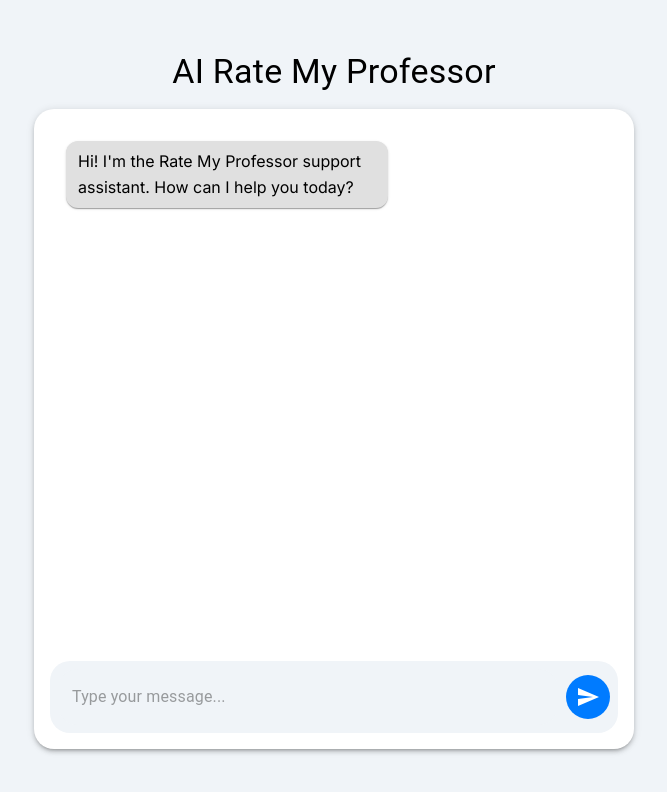
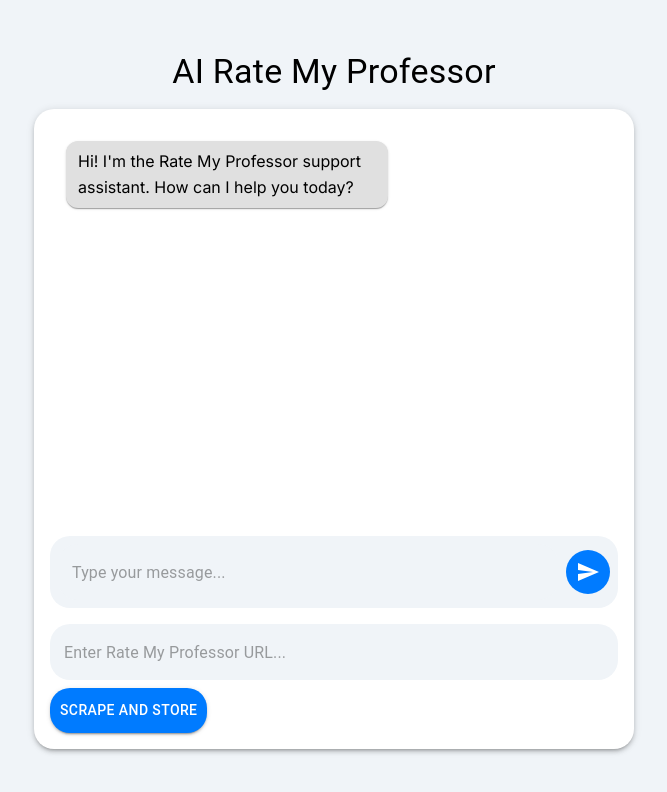
Before and after one commit to ShaunJhingoor/AI-Rate-My-Professor, a Next.js app: page / in a window 1280 px wide. Shown: the top 792 px of the page, without its empty margins (306-973 px from the left). Built offline with nearby package versions, Linux system fonts and the light colour scheme.

Commit message:
link scraping

```diff
--- /dev/null
+++ b/app/api/scraping/route.js
@@ -0,0 +1,84 @@
+// name : div class = NameTitle__Name-dowf0z-0 cfjPUG
+// rating: div class = "RatingValue__Numerator-qw8sqy-2 liyUjw"
+// subject: div class = NameTitle__Title-dowf0z-1 iLYGwn
+// reviews: div class = Comments__StyledComments-dzzyvm-0 gRjWel
+// /pages/api/scraping.js
+//https://www.ratemyprofessors.com/professor/475528
+import axios from 'axios';
+import * as cheerio from 'cheerio';
+import { Pinecone } from "@pinecone-database/pinecone";
+import { OpenAI } from "openai";
+
+// Initialize OpenAI
+const openai = new OpenAI({
+  apiKey: process.env.OPENAI_API_KEY,
+});
+
+// Initialize Pinecone
+const pinecone = new Pinecone({
+  apiKey: process.env.PINECONE_API_KEY,
+});
+const index = pinecone.Index('shaun');
+
+async function processProfessorPage(url) {
+  try {
+    console.log(`Fetching data from URL: ${url}`);
+    const { data } = await axios.get(url);
+    const $ = cheerio.load(data);
+
+    const professorName = $('div.NameTitle__Name-dowf0z-0.cfjPUG').text().trim();
+    const rating = $('div.RatingValue__Numerator-qw8sqy-2.liyUjw').text().trim();
+    const subject = $('div.NameTitle__Title-dowf0z-1.iLYGwn').text().trim();
+    const review = $('div.Comments__StyledComments-dzzyvm-0.gRjWel').map((i, el) => $(el).text().trim()).get().join(' ');
+
+    console.log(`Professor Name: ${professorName}`);
+    console.log(`Rating: ${rating}`);
+    console.log(`Subject: ${subject}`);
+    console.log(`Review: ${review}`);
+
+    const embeddingResponse = await openai.createEmbedding({
+      model: "text-embedding-3-small",
+      input: review,
+    });
+
+    const embedding = embeddingResponse.data[0].embedding;
+
+    console.log(`Embedding: ${embedding}`);
+
+    return {
+      values: embedding,
+      id: professorName,
+      metadata: {
+        rating,
+        subject,
+        review,
+      },
+    };
+  } catch (error) {
+    console.error(`Error processing URL: ${url}`, error);
+    throw new Error(`Failed to process the URL: ${url}`);
+  }
+}
+
+// Export a named function for the POST method
+export async function POST(req, res) {
+  const { url } = await req.json();
+
+  console.log(`Received POST request with URL: ${url}`);
+
+
+    const data = await processProfessorPage(url);
+
+    console.log(`Data to be upserted into Pinecone:`, data);
+
+    await index.upsert({
+      vectors: [data],
+      namespace: "professors",
+    });
+
+    console.log(`Successfully upserted data into Pinecone`);
+
+    return new Response(JSON.stringify({ message: `Scraping successful! Professor: ${data.id}`, success: true }), {
+      status: 200,
+    });
+}
--- a/app/page.js
+++ b/app/page.js
@@ -1,17 +1,18 @@
 "use client";
-import { useState, useEffect, useRef } from "react";
-import { Box, TextField, Paper, Typography, IconButton } from '@mui/material';
+import { useState, useRef } from "react";
+import { Box, TextField, Paper, Typography, IconButton, Button } from '@mui/material';
 import SendIcon from '@mui/icons-material/Send';
 
 export default function Home() {
-  const [messages,setMessages] = useState([
+  const [messages, setMessages] = useState([
     {
       role: "assistant",
       content: "Hi! I'm the Rate My Professor support assistant. How can I help you today?"
     }
-  ])
-  const [message, setMessage] = useState('')
-  const messagesEndRef = useRef(null)
+  ]);
+  const [message, setMessage] = useState('');
+  const [url, setUrl] = useState('');
+  const messagesEndRef = useRef(null);
 
   const sendMessage = async () => {
     if (message.trim()) {
@@ -21,37 +22,44 @@
         { role: 'assistant', content: '' }
       ]);
 
-    setMessage('')
-    const response = fetch('/api/chat', {
+      setMessage('');
+      const response = await fetch('/api/chat', {
         method: 'POST',
         headers: {
           'Content-Type': 'application/json'
         },
-      body: JSON.stringify([...messages, {role: 'user', content: message}]),
-    }).then(async(res) =>{
-      const reader = res.body.getReader()
-      const decoder = new TextDecoder()
+        body: JSON.stringify([...messages, { role: 'user', content: message }]),
+      });
 
-      let result = ''
-      return reader.read().then(function processText({done,value}){
+      // Handle streaming response (as in your original code)...
+    }
+  };
 
-        if (done){
-          return result
+  const handleScrape = async () => {
+    if (url.trim()) {
+      try {
+        const response = await fetch('/api/scraping', {
+          method: 'POST',
+          headers: {
+            'Content-Type': 'application/json',
+          },
+          body: JSON.stringify({ url }),
+        });
+        const result = await response.json();
+        if (result.success) {
+          alert(result.message);
+        } else {
+          alert("Failed to scrape the page.");
         }
-        const text = decoder.decode(value || new Uint8Array(), {stream: true})
-        setMessages((messages) => {
-          let lastMessage = messages[messages.length - 1]
-          let otherMessages = messages.slice(0, messages.length - 1)
-          return [
-            ...otherMessages,
-            {...lastMessage, content: lastMessage.content + text}
-          ]
-        })
-        return reader.read().then(processText)
-      })
-    })
+      } catch (error) {
+        console.error(error);
+        alert("An error occurred during scraping.");
       }
+    } else {
+      alert("Please enter a valid URL.");
     }
+  };
+
   const handleKeyDown = (event) => {
     if (event.key === 'Enter') {
       sendMessage();
@@ -61,10 +69,6 @@
   const scrollToBottom = () => {
     messagesEndRef.current?.scrollIntoView({ behavior: 'smooth' });
   };
-
-useEffect(() => {
-  scrollToBottom();
-}, [messages]);
 
   return (
     <Box
@@ -150,6 +154,28 @@
             <SendIcon />
           </IconButton>
         </Box>
+        <Box sx={{ marginTop: 2 }}>
+          <TextField
+            fullWidth
+            placeholder="Enter Rate My Professor URL..."
+            variant="outlined"
+            value={url}
+            onChange={(e) => setUrl(e.target.value)}
+            sx={{
+              backgroundColor: '#f0f4f8',
+              borderRadius: '20px',
+              marginBottom: 1,
+              '& fieldset': { border: 'none' },
+            }}
+          />
+          <Button
+            variant="contained"
+            onClick={handleScrape}
+            sx={{ backgroundColor: '#007bff', color: '#ffffff', borderRadius: '20px', padding: '10px' }}
+          >
+            Scrape and Store
+          </Button>
+        </Box>
       </Paper>
     </Box>
   );
--- a/package.json
+++ b/package.json
@@ -15,6 +15,8 @@
     "@mui/material": "^5.16.7",
     "@pinecone-database/pinecone": "^3.0.0",
     "@types/styled-components": "^5.1.34",
+    "axios": "^1.7.4",
+    "cheerio": "^1.0.0",
     "next": "14.2.5",
     "openai": "^4.56.0",
     "react": "^18",
```
Also changed, not shown: 1 other file (tests, documents, lock files or other folders). Lines whose indentation alone changed are shown as unchanged.
